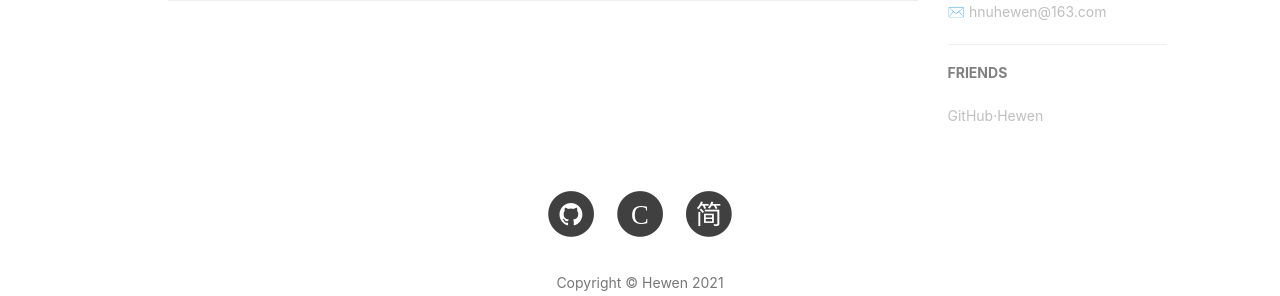
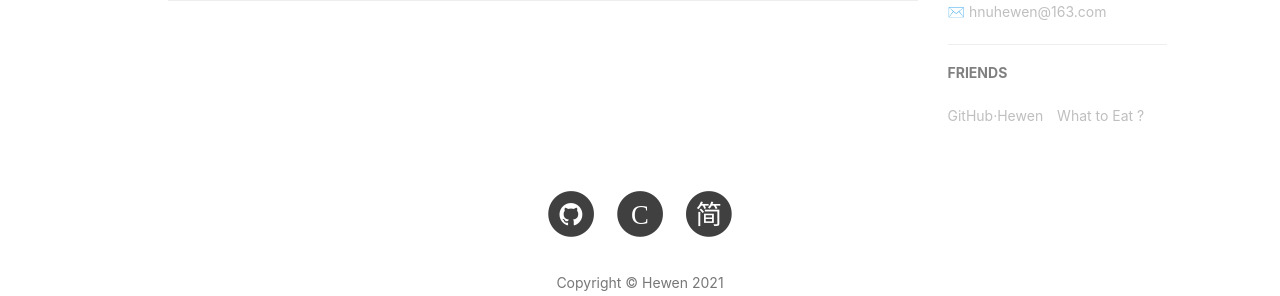
Before and after one commit to dhwgithub/dhwgithub.github.io, a Jekyll site: the page built from index.html, in a window 1280 px wide. Shown: the part 912-1208 px from the top of the page. Built offline with Jekyll 4.4.1, drawn with Linux system fonts in a browser that asks for light colours; nearby versions of some CDN libraries; the list of posts is cut into pages by our own code; comment, search, counter and statistics services are not loaded; grey boxes are pictures that could not be loaded.

Commit message:
tools - eat

```diff
--- a/_config.yml
+++ b/_config.yml
@@ -90,5 +90,10 @@
     {
         title: "GitHub·Hewen",
         href: "https://github.com/dhwgithub?tab=repositories"
+    },
+    {
+        title: "What to Eat ?",
+        href: "https://github.com/dhwgithub/dhwgithub.github.io/blob/main/tools/eat_what/index.html"
     }
+
 ]
```
